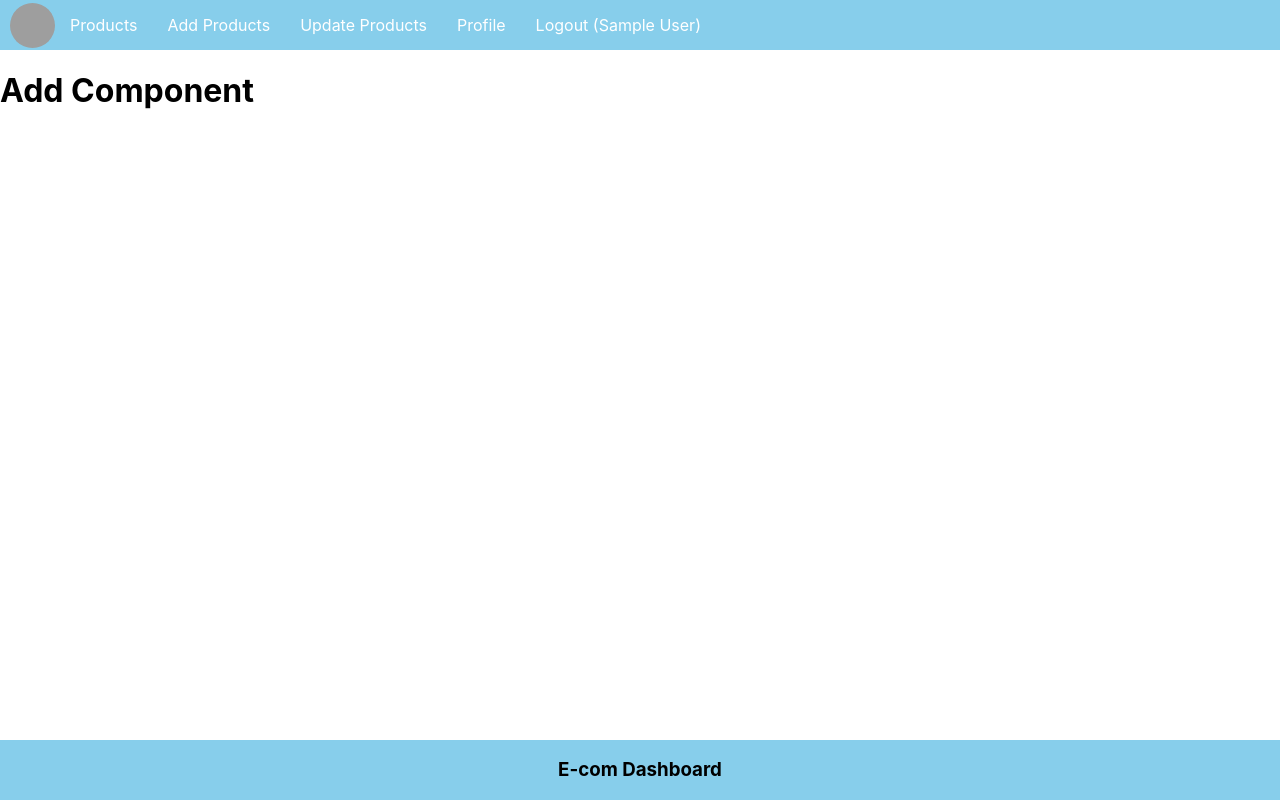
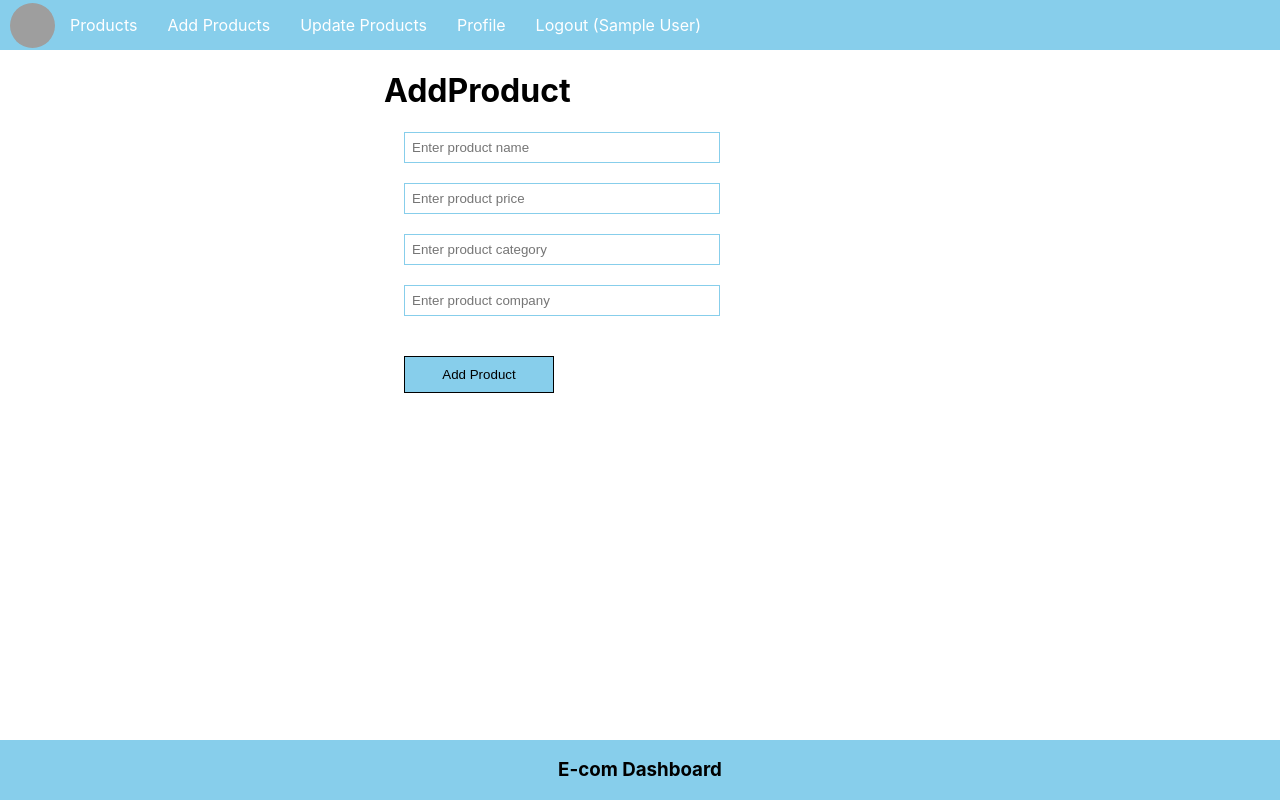
Before and after one commit to vijayramreddy990/MERNAPPUI-1, a React (Create React App) app: page /add in a window 1280 px wide. Built offline with nearby package versions, Linux system fonts and the light colour scheme; sample sign-in values are in the browser's storage; grey boxes are pictures that could not be loaded.

Commit message:
add product ui

```diff
--- a/src/App.css
+++ b/src/App.css
@@ -49,7 +49,8 @@
   color: #61dafb;
 }
 
-.register {
+.register,
+.product {
   margin-left: 30%;
 }
 .inputBox {
--- a/src/App.js
+++ b/src/App.js
@@ -5,6 +5,7 @@
 import SignUp from "./components/SignUp";
 import PrivateComponent from "./components/PrivateComponent";
 import Login from "./components/Login";
+import AddProduct from "./components/AddProduct";
 
 function App() {
   return (
@@ -14,7 +15,7 @@
         <Routes>
           <Route element={<PrivateComponent />}>
             <Route path="/" element={<h1>Product Component</h1>} />
-            <Route path="/add" element={<h1>Add Component</h1>} />
+            <Route path="/add" element={<AddProduct />} />
             <Route path="/update" element={<h1>Update Component</h1>} />
             <Route path="/logout" element={<h1>Logout</h1>} />
             <Route path="/profile" element={<h1>Profile</h1>} />
--- /dev/null
+++ b/src/components/AddProduct.js
@@ -0,0 +1,57 @@
+import React, { useState } from "react";
+
+const AddProduct = () => {
+  const [name, setName] = useState("");
+  const [price, setPrice] = useState("");
+  const [category, setCategory] = useState("");
+  const [company, setCompany] = useState("");
+  const addProduct = () => {
+    console.log(name, price, category, company);
+  };
+  return (
+    <div className="product">
+      <h1>AddProduct</h1>
+      <input
+        className="inputBox"
+        type={"text"}
+        placeholder="Enter product name"
+        value={name}
+        onChange={(e) => {
+          setName(e.target.value);
+        }}
+      />
+      <input
+        className="inputBox"
+        type={"text"}
+        placeholder="Enter product price"
+        value={price}
+        onChange={(e) => {
+          setPrice(e.target.value);
+        }}
+      />
+      <input
+        className="inputBox"
+        type={"text"}
+        placeholder="Enter product category"
+        value={category}
+        onChange={(e) => {
+          setCategory(e.target.value);
+        }}
+      />
+      <input
+        className="inputBox"
+        type={"text"}
+        placeholder="Enter product company"
+        value={company}
+        onChange={(e) => {
+          setCompany(e.target.value);
+        }}
+      />
+      <button onClick={addProduct} className="appButton">
+        Add Product
+      </button>
+    </div>
+  );
+};
+
+export default AddProduct;
```
